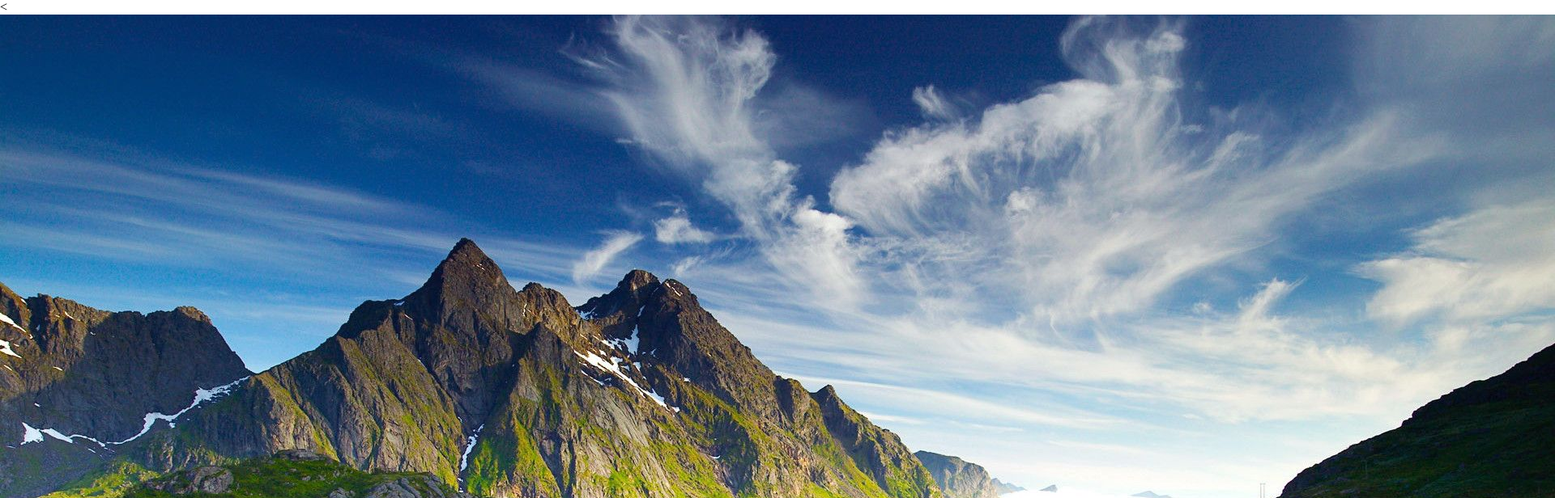
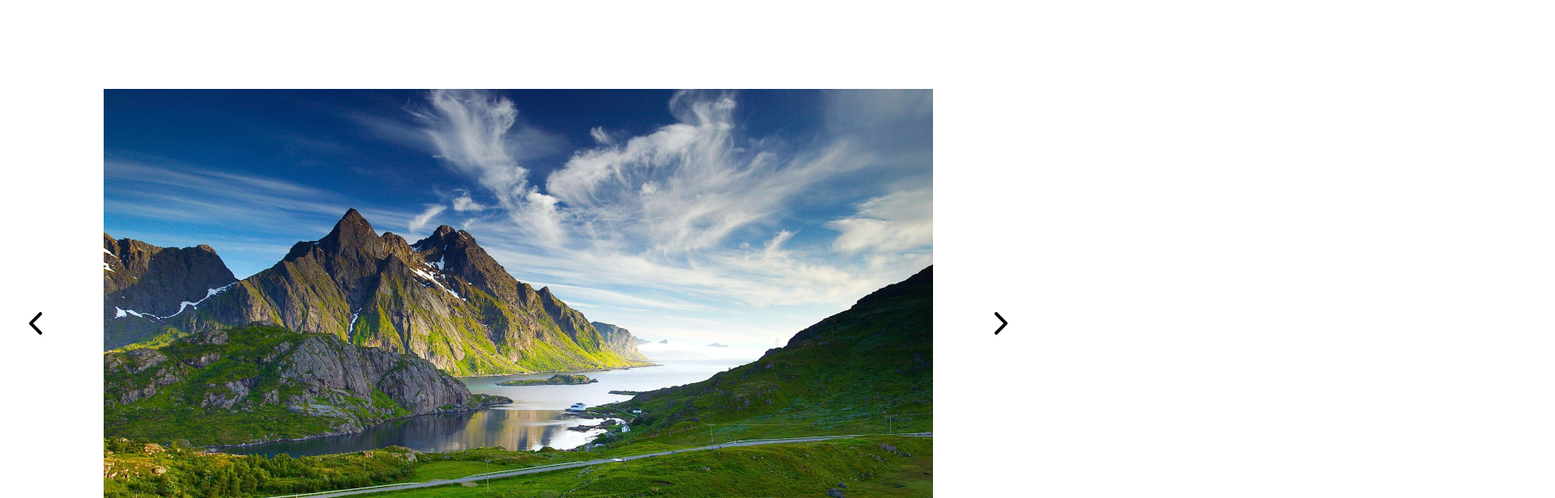
Before and after one commit to francescoferruccio/js-jq-carousel, a plain HTML site: page index.html in a window 1280 px wide. Shown: the top 616 px of the page at 81% size, 1920 px wide, since content can reach past the window. Drawn offline with nearby package versions, Linux system fonts and the light colour scheme.

Commit message:
stile base css

```diff
--- a/css/style.css
+++ b/css/style.css
@@ -1,5 +1,33 @@
+/* regole generali */
 * {
   margin: 0;
   padding: 0;
   box-sizing: border-box;
 }
+
+.carousel {
+  display: flex;
+  height: 100vh;
+  justify-content: space-around;
+  align-items: center;
+}
+
+/* regole sezione images */
+.images {
+  width: 80%;
+  height: auto;
+}
+
+.images img {
+  display: none;
+  width: 100%;
+}
+
+.images img.active {
+  display: inline-block;
+}
+
+/* regole navigazione */
+.nav {
+  display: none;
+}
--- a/index.html
+++ b/index.html
@@ -9,22 +9,23 @@
 
     <div class="carousel">
       <div class="prev">
-        &lt;
+        <i class="fas fa-chevron-left fa-2x"></i>
       </div>
       <div class="images">
-        <img src="img/img1.jpg" alt="">
+        <img class="first active" src="img/img1.jpg" alt="">
         <img src="img/img2.jpg" alt="">
         <img src="img/img3.JPG" alt="">
-        <img src="img/img4.jpg" alt="">
+        <img class="last" src="img/img4.jpg" alt="">
       </div>
       <div class="next">
-        &gt;
+        <i class="fas fa-chevron-right fa-2x"></i>
       </div>
       <div class="nav">
         pallini
       </div>
     </div>
 
+    <script src="https://kit.fontawesome.com/09ad75d9b1.js" crossorigin="anonymous"></script>
     <script src="https://ajax.googleapis.com/ajax/libs/jquery/3.4.1/jquery.min.js"></script>
     <script type="text/javascript" src="js/main.js"></script>
   </body>
```
